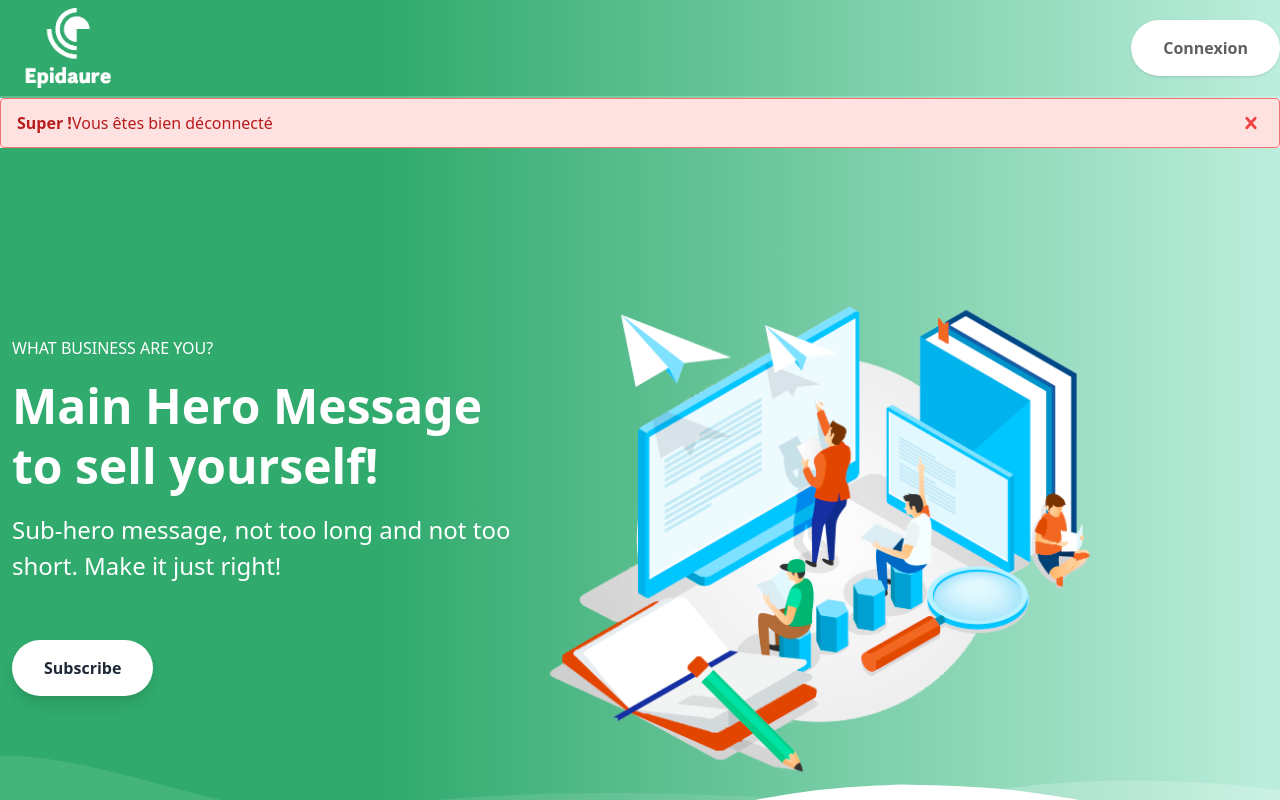
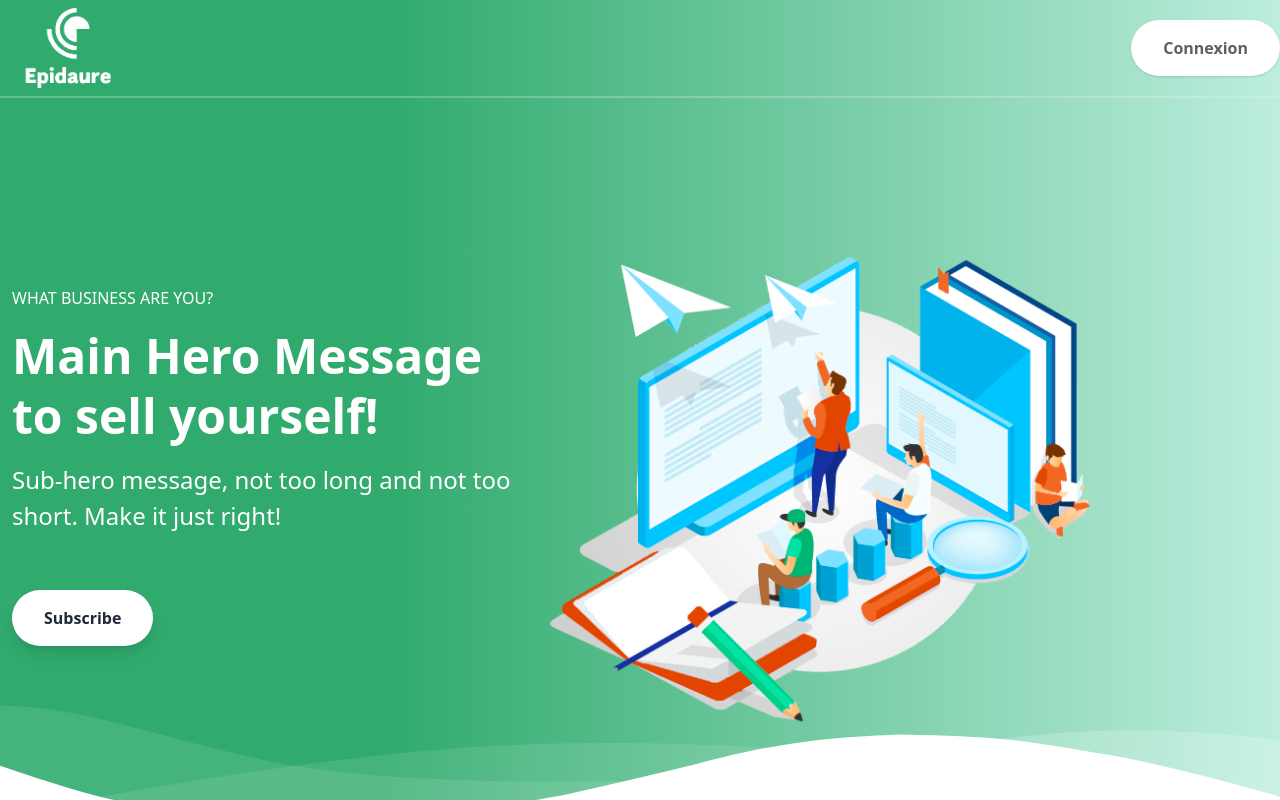
Before and after one commit to MatthiasBlc/Epidaure_Front, a React (Create React App) app: page / in a window 1280 px wide. Shown: the top 800 px of the page. Built offline with nearby package versions, Linux system fonts and the light colour scheme; no server answers.

Commit message:
add alerts

```diff
--- a/src/pages/Home.js
+++ b/src/pages/Home.js
@@ -8,24 +8,6 @@ const Home = () => {
   if (logged !== undefined) return <Navigate to="/dashboard" replace={true} />;
   return (
     <>
-      <div
-        class="bg-red-100 border border-red-400 text-red-700 px-4 py-3 rounded relative"
-        role="alert"
-      >
-        <strong class="font-bold">Super !</strong>
-        <span class="block sm:inline">Vous êtes bien déconnecté</span>
-        <span class="absolute top-0 bottom-0 right-0 px-4 py-3">
-          <svg
-            class="fill-current h-6 w-6 text-red-500"
-            role="button"
-            xmlns="http://www.w3.org/2000/svg"
-            viewBox="0 0 20 20"
-          >
-            <title>Close</title>
-            <path d="M14.348 14.849a1.2 1.2 0 0 1-1.697 0L10 11.819l-2.651 3.029a1.2 1.2 0 1 1-1.697-1.697l2.758-3.15-2.759-3.152a1.2 1.2 0 1 1 1.697-1.697L10 8.183l2.651-3.031a1.2 1.2 0 1 1 1.697 1.697l-2.758 3.152 2.758 3.15a1.2 1.2 0 0 1 0 1.698z" />
-          </svg>
-        </span>
-      </div>
       <div className="leading-normal tracking-normal text-white gradient">
         <div className="pt-24">
           {/* <!-- Section 1 --> */}
```
